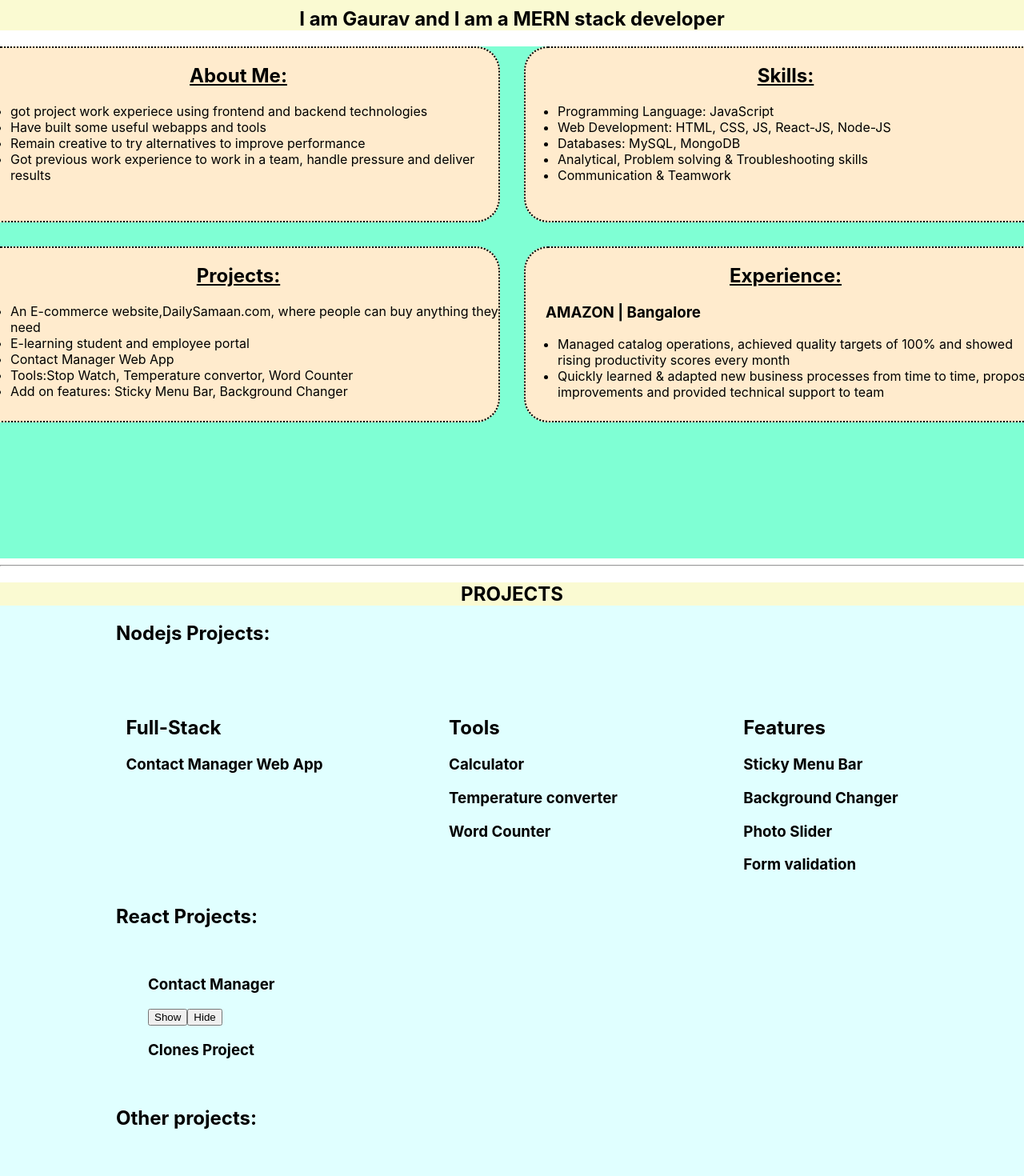
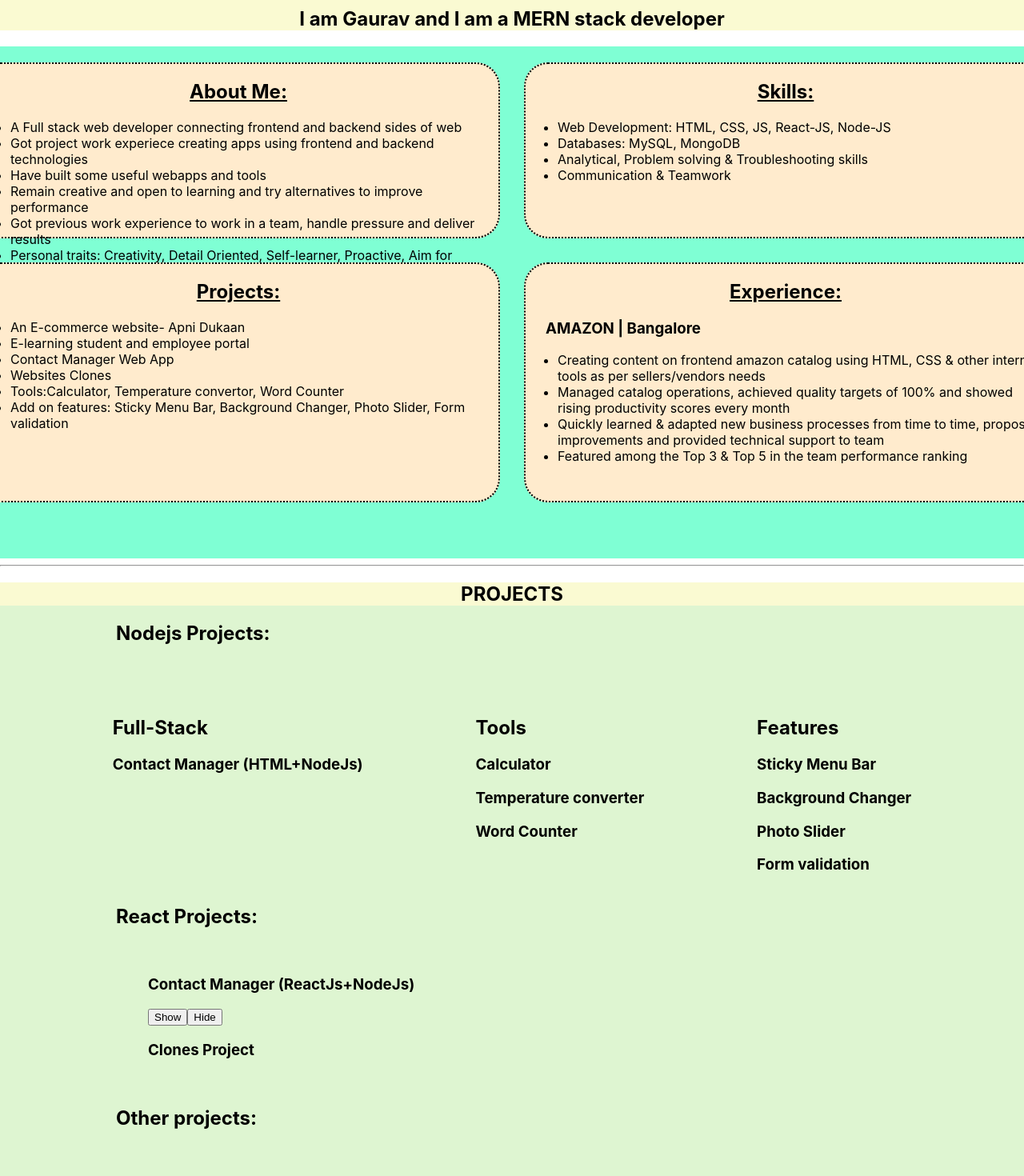
Before and after one commit to GauravKuP/Portfolio, a React (Vite) app in the folder Frontend/: page / in a window 1280 px wide. Shown: the part 60-1530 px from the top of the page at 80% size. Built offline with nearby package versions, Linux system fonts and the light colour scheme.

Commit message:
various updates

```diff
--- a/Frontend/src/Components/Child1.css
+++ b/Frontend/src/Components/Child1.css
@@ -1,10 +1,12 @@
 .container{
     display:grid;
     grid-template-columns: auto auto;
-    grid-template-rows: 220px 220px;
+    grid-template-rows: 220px 300px;
     gap: 30px;
     justify-content: center;
     /* height:80vh; */
+    padding-top: 20px;
+
 
 
 }
--- a/Frontend/src/Components/Child1.jsx
+++ b/Frontend/src/Components/Child1.jsx
@@ -8,17 +8,18 @@ function Child1(){
 <div className='block'>
     <h2 className='heading'>About Me:</h2>
     <ul>
-    <li>got project work experiece using frontend and backend technologies</li>
+    <li>A Full stack web developer connecting frontend and backend sides of web </li>
+    <li>Got project work experiece creating apps using frontend and backend technologies</li>
     <li>Have built some useful webapps and tools</li>
-    <li>Remain creative to try alternatives to improve performance </li>
+    <li>Remain creative and open to learning and try alternatives to improve performance </li>
     <li>Got previous work experience to work in a team, handle pressure and deliver results</li>
+    <li>Personal traits: Creativity, Detail Oriented, Self-learner, Proactive, Aim for Excellence</li>
     </ul>
 </div>
 
 <div className='block'>
     <h2 className='heading'>Skills:</h2>
     <ul>
-    <li>Programming Language: JavaScript</li>
     <li>Web Development: HTML, CSS, JS, React-JS, Node-JS</li>
     <li>Databases: MySQL, MongoDB</li>
     <li>Analytical, Problem solving & Troubleshooting skills</li>
@@ -30,11 +31,12 @@ function Child1(){
 <div className='block'>
     <h2 className='heading'>Projects:</h2>
     <ul>
-    <li>An E-commerce website,DailySamaan.com, where people can buy anything they need</li>
+    <li>An E-commerce website- Apni Dukaan</li>
     <li>E-learning student and employee portal</li>
     <li>Contact Manager Web App</li>
-    <li>Tools:Stop Watch, Temperature convertor, Word Counter </li>
-    <li>Add on features: Sticky Menu Bar, Background Changer</li>
+    <li>Websites Clones</li>
+    <li>Tools:Calculator, Temperature convertor, Word Counter </li>
+    <li>Add on features: Sticky Menu Bar, Background Changer, Photo Slider, Form validation</li>
     </ul>
 </div>
 {/* </button> */}
@@ -43,10 +45,13 @@ function Child1(){
     <h2 className='heading'>Experience:</h2>
     <h3 className='subheading'>AMAZON | Bangalore</h3>
     <ul>
+    <li>Creating content on frontend amazon catalog using HTML, CSS & other internal
+        tools as per sellers/vendors needs </li>
     <li>Managed catalog operations, achieved quality targets of 100% and showed rising productivity
         scores every month</li>
     <li>Quickly learned & adapted new business processes from time to time, proposed improvements
         and provided technical support to team</li>
+    <li>Featured among the Top 3 & Top 5 in the team performance ranking</li>
     </ul>
 </div>
 
--- a/Frontend/src/Components/ContactMngrUsingReact/ContactMngrButtonComponent.jsx
+++ b/Frontend/src/Components/ContactMngrUsingReact/ContactMngrButtonComponent.jsx
@@ -9,7 +9,7 @@ function ContactMngrButtonComponent()
         }
         return(
             <>
-            <h3 style={cssObj}>Contact Manager</h3>
+            <h3 style={cssObj}>Contact Manager (ReactJs+NodeJs)</h3>
             <button style={cssObj} onClick={()=>setDisplay(display=true)}>Show</button>
             <button  onClick={()=>setDisplay(display=false)}>Hide</button>
             {display && <ContactMngrParentComponent/>}
--- a/Frontend/src/Components/Projects.css
+++ b/Frontend/src/Components/Projects.css
@@ -1,5 +1,5 @@
 #projectContainer{
-    background-color:lightcyan;
+    background-color:rgb(222, 245, 209);
 }
 
 #container{
@@ -24,16 +24,17 @@ a:link{
     color:initial;
 }
 a:visited{
-    color:red;
+    color:brown;
 }
 a:hover{
     color:orange;
 }
 a:active{
-    color:green;
+    color:red;
 }
 a{
 text-decoration: none;
+/* color:white; */
 }
 
 /* not working anchor tag style*/
--- a/Frontend/src/Components/Projects.jsx
+++ b/Frontend/src/Components/Projects.jsx
@@ -15,7 +15,7 @@ return(
     <section className='inlineBlock'>
     <h2>Full-Stack</h2>
     {/* <a class='a' href="http://localhost:9000/LetsLearn" target="#"><h3>E-Learning students and Employee portal</h3></a> */}
-    <a href="https://gauravkup.github.io/Contact-Manager/ " target="#"><h3>Contact Manager Web App</h3></a>
+    <a href="https://gauravkup.github.io/Contact-Manager/ " target="#"><h3>Contact Manager (HTML+NodeJs)</h3></a>
     </section>
 
     <section className='inlineBlock'>
```
